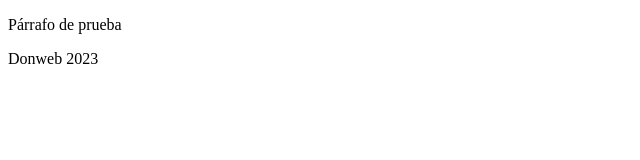
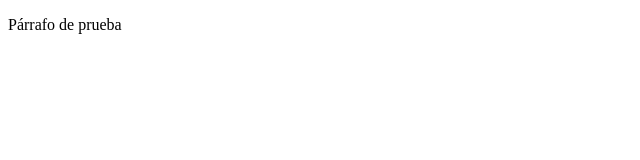
Before and after one commit to gacanepa/web, a plain HTML site: page index.html in a window 1280 px wide. Shown: the full height of the page, 0-640 px from the left. Drawn offline with Linux system fonts and the light colour scheme.

Commit message:
Update index.html

```diff
--- a/index.html
+++ b/index.html
@@ -6,6 +6,5 @@
   </head>
   <body>
     <p>Párrafo de prueba</p>
-    <p>Donweb 2023</p>
   </body>
 </html>
```
